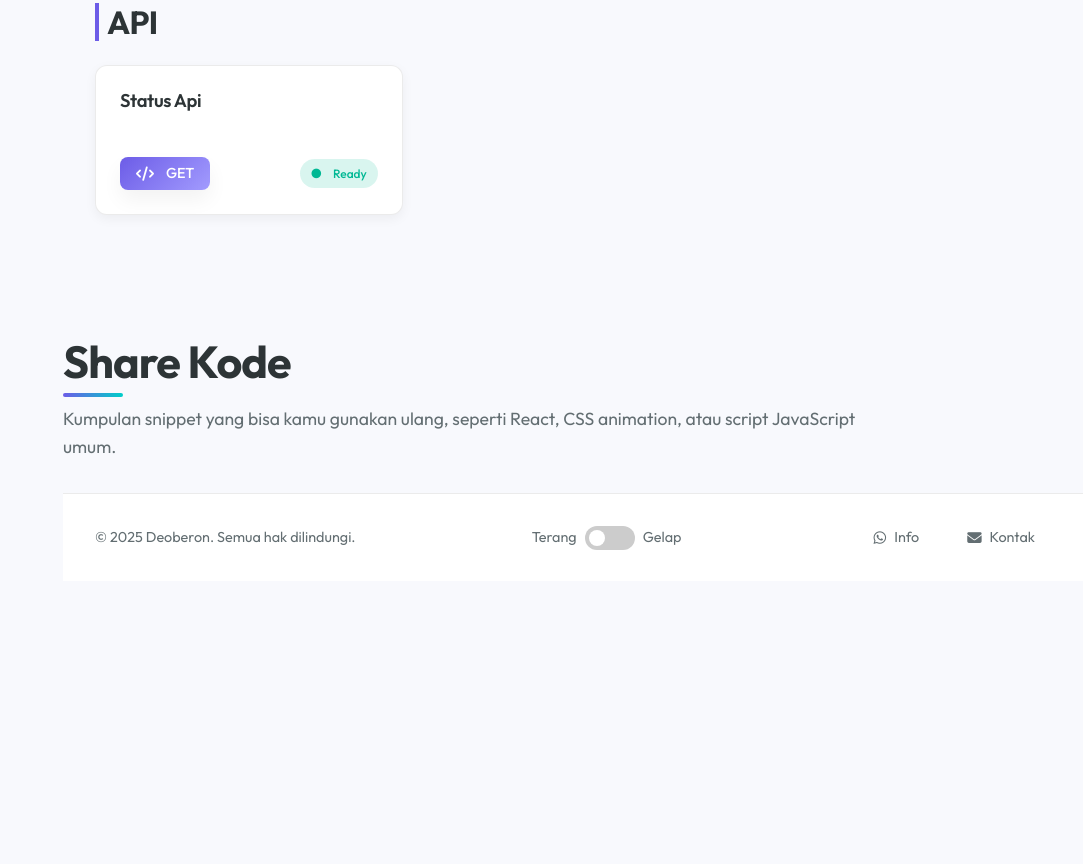
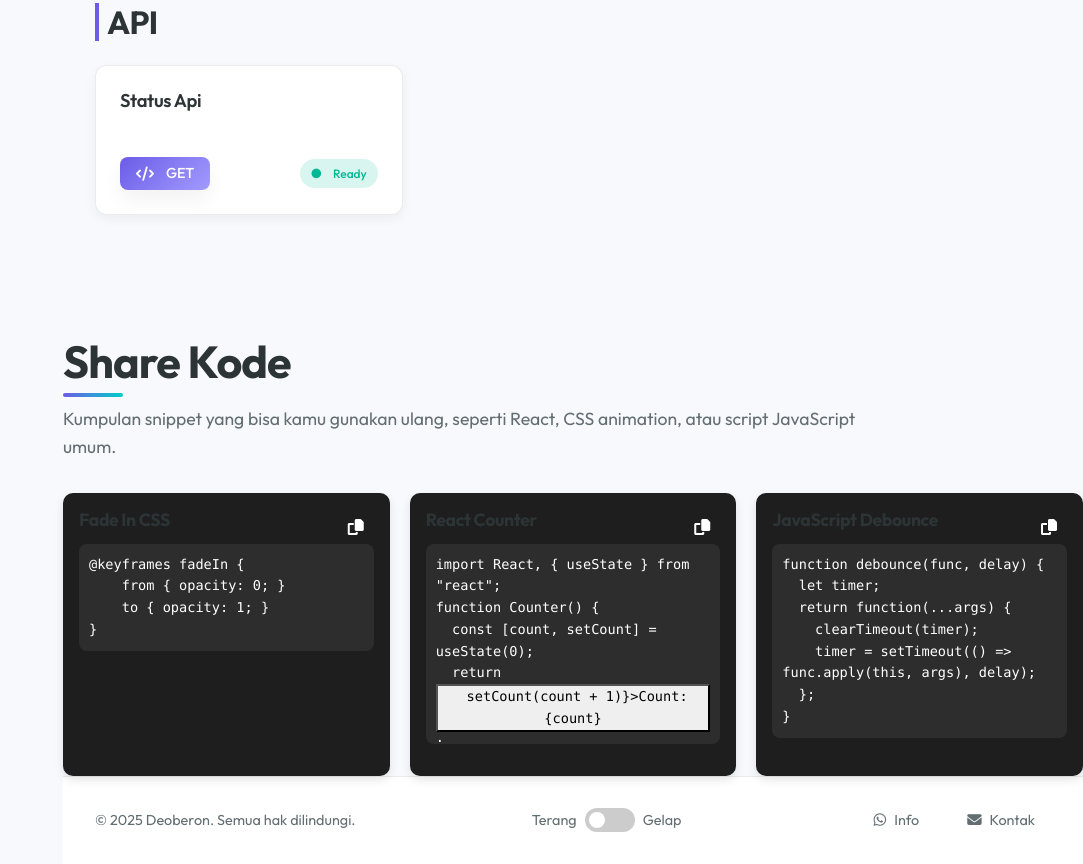
Before and after one commit to DeonDeveloper/Rest-Api, a website: page api-page/index.html in a window 1280 px wide. Shown: the part 5686-6550 px from the top of the page, without its empty margins (197-1280 px from the left). Before the commit the page ends 6267 px from the top, so only its background shows below. Drawn offline with nearby package versions, Linux system fonts and the light colour scheme; no server answers.

Commit message:
Update index.html

```diff
--- a/api-page/index.html
+++ b/api-page/index.html
@@ -212,6 +212,63 @@
         </div>
     </div>
 
+    <script>
+const kodeList = [
+    {
+        title: "Fade In CSS",
+        language: "css",
+        content: `@keyframes fadeIn {
+    from { opacity: 0; }
+    to { opacity: 1; }
+}`
+    },
+    {
+        title: "React Counter",
+        language: "jsx",
+        content: `import React, { useState } from "react";
+function Counter() {
+  const [count, setCount] = useState(0);
+  return <button onClick={() => setCount(count + 1)}>Count: {count}</button>;
+}`
+    },
+    {
+        title: "JavaScript Debounce",
+        language: "js",
+        content: `function debounce(func, delay) {
+  let timer;
+  return function(...args) {
+    clearTimeout(timer);
+    timer = setTimeout(() => func.apply(this, args), delay);
+  };
+}`
+    }
+];
+
+function renderCodeList() {
+    const container = document.getElementById("codeListContainer");
+    kodeList.forEach(snippet => {
+        const card = document.createElement("div");
+        card.className = "code-card";
+
+        card.innerHTML = `
+            <h3>${snippet.title}</h3>
+            <button class="copy-btn" title="Salin"><i class="fas fa-copy"></i></button>
+            <pre><code>${snippet.content}</code></pre>
+        `;
+
+        card.querySelector('.copy-btn').addEventListener('click', () => {
+            navigator.clipboard.writeText(snippet.content);
+            alert('Kode disalin!');
+        });
+
+        container.appendChild(card);
+    });
+}
+
+document.addEventListener("DOMContentLoaded", renderCodeList);
+</script>
+
+
     <script src="https://code.jquery.com/jquery-3.6.0.min.js"></script>
     <script src="https://cdn.jsdelivr.net/npm/bootstrap@5.3.0-alpha1/dist/js/bootstrap.bundle.min.js"></script>
     <script src="/script.js"></script> </body>
```
